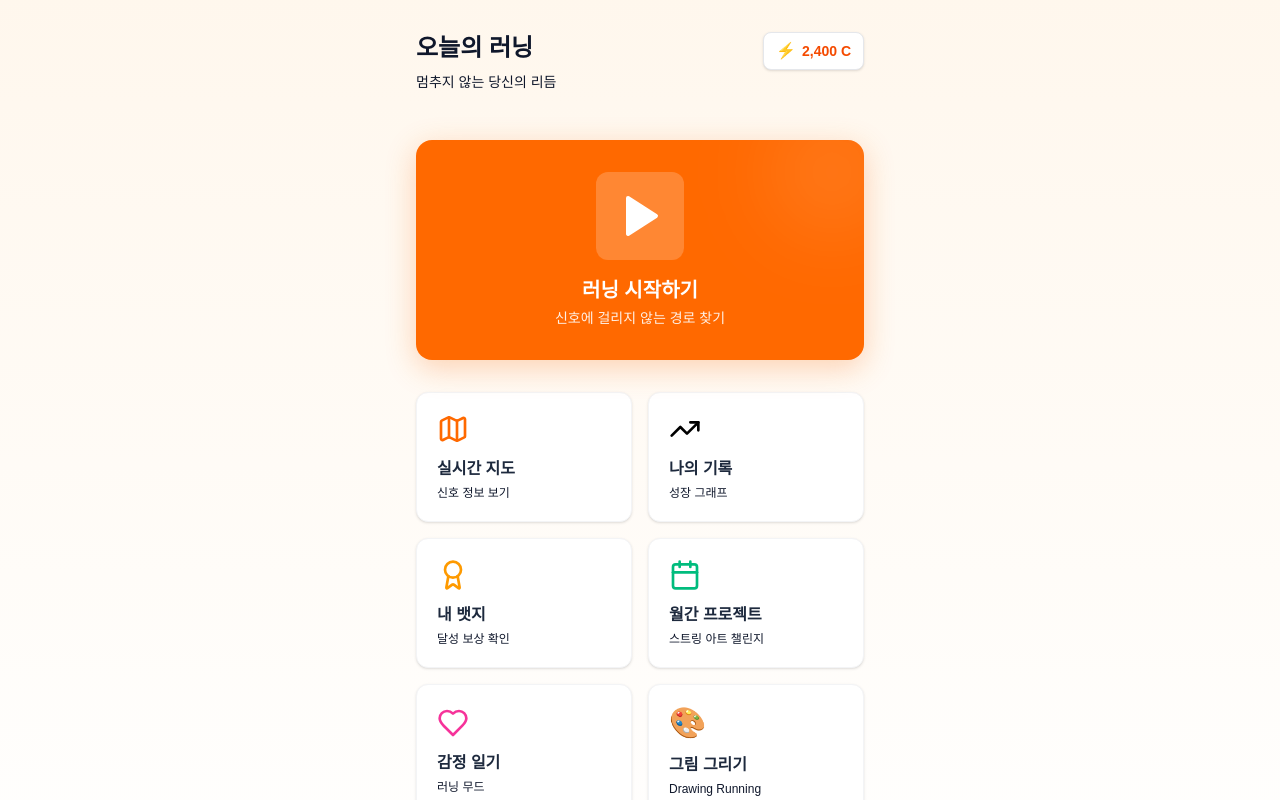
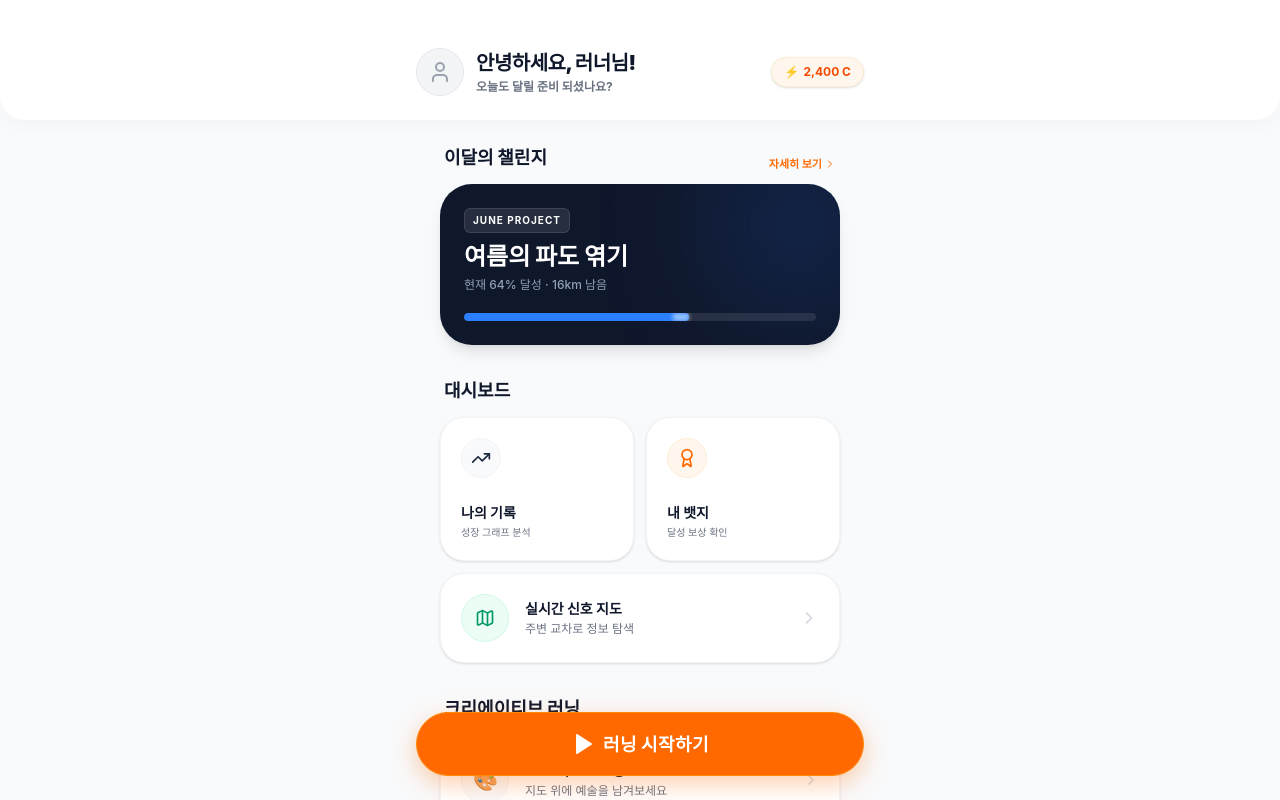
Before and after one commit to 1053min/techno, a React (Vite) app: page / in a window 1280 px wide. Shown: the top 800 px of the page. Built offline with nearby package versions, Linux system fonts and the light colour scheme; a web font is replaced by a local one.

Commit message:
UI 개선

```diff
--- a/src/app/components/HomePage.tsx
+++ b/src/app/components/HomePage.tsx
@@ -1,107 +1,150 @@
-import { Play, TrendingUp, Map, Heart, Award, Calendar } from "lucide-react";
+import { Play, TrendingUp, Map, Award, ChevronRight, User } from "lucide-react";
 import { useNavigate } from "react-router";
 
 export function HomePage() {
   const navigate = useNavigate();
 
   return (
-    <div className="min-h-screen bg-gradient-to-b from-orange-50 to-white px-6 py-8">
-      <div className="max-w-md mx-auto">
-        {/* Header */}
-        <div className="flex justify-between items-start mb-12">
+    <div className="min-h-screen bg-gray-50 pb-28 font-sans text-slate-900 relative">
+      {/* Header Section */}
+      <header className="bg-white px-6 pt-12 pb-6 rounded-b-3xl shadow-[0_4px_20px_rgba(0,0,0,0.03)] mb-6">
+        <div className="max-w-md mx-auto flex justify-between items-center">
+          <div className="flex items-center gap-3">
+            <div className="w-12 h-12 bg-gray-100 rounded-full flex items-center justify-center overflow-hidden border border-gray-200">
+              <User className="size-6 text-gray-400" />
+            </div>
             <div>
-            <h1 className="mb-2 text-2xl font-black text-slate-900">오늘의 러닝</h1>
-            <p className="text-muted-foreground text-sm">멈추지 않는 당신의 리듬</p>
-          </div>
-          {/* ⚡ 크레딧 시스템 Mock-up */}
-          <div className="flex items-center gap-1.5 bg-white border border-gray-200 px-3 py-1.5 rounded-lg shadow-sm">
-            <span className="text-base">⚡</span>
-            <span className="font-bold text-orange-600 text-sm">2,400 C</span>
+              <h1 className="text-xl font-black tracking-tight text-slate-900">안녕하세요, 러너님!</h1>
+              <p className="text-xs font-bold text-gray-500 mt-0.5">오늘도 달릴 준비 되셨나요?</p>
             </div>
           </div>
+          <div className="bg-orange-50 text-orange-600 px-3 py-1.5 rounded-full text-xs font-bold flex items-center gap-1 border border-orange-100 shadow-sm">
+            <span>⚡</span> 2,400 C
+          </div>
+        </div>
+      </header>
 
-        {/* Main Action */}
+      <main className="max-w-md mx-auto px-6 space-y-8">
+
+        {/* Hero Section - Monthly Challenge */}
+        <section>
+          <div className="flex justify-between items-end mb-3 px-1">
+            <h2 className="text-lg font-black text-slate-900">이달의 챌린지</h2>
+            <button onClick={() => navigate("/monthly-project")} className="text-[11px] font-bold text-orange-500 flex items-center hover:text-orange-600">
+              자세히 보기 <ChevronRight className="size-3 ml-0.5" />
+            </button>
+          </div>
+          <div
+            onClick={() => navigate("/monthly-project")}
+            className="w-full bg-slate-900 rounded-[2rem] p-6 relative overflow-hidden cursor-pointer shadow-lg active:scale-[0.98] transition-transform"
+          >
+            <div className="absolute top-0 right-0 -mt-10 -mr-10 w-40 h-40 bg-blue-500/20 rounded-full blur-3xl pointer-events-none"></div>
+            <div className="relative z-10">
+              <div className="bg-white/10 backdrop-blur-md w-fit px-2 py-1 rounded-md text-[10px] font-bold text-white mb-2 uppercase tracking-widest border border-white/10">
+                June Project
+              </div>
+              <h3 className="text-2xl font-black text-white mb-1">여름의 파도 엮기</h3>
+              <p className="text-xs text-slate-400 font-medium mb-5">현재 64% 달성 · 16km 남음</p>
+
+              <div className="w-full bg-white/10 h-2 rounded-full overflow-hidden">
+                <div className="bg-blue-500 h-full w-[64%] rounded-full relative">
+                  <div className="absolute top-0 right-0 w-4 h-full bg-white/50 blur-[2px]"></div>
+                </div>
+              </div>
+            </div>
+          </div>
+        </section>
+
+        {/* Dashboard Categories (Asymmetric Grid) */}
+        <section>
+          <h2 className="text-lg font-black text-slate-900 mb-3 px-1">대시보드</h2>
+          <div className="grid grid-cols-2 gap-3">
             <button
-          onClick={() => navigate("/routes", { state: { tab: 'recommend' } })}
-          className="w-full bg-orange-500 text-white rounded-2xl p-8 mb-8 shadow-[0_8px_30px_rgb(249,115,22,0.3)] hover:shadow-[0_8px_30px_rgb(249,115,22,0.4)] transition-all active:scale-[0.98] text-left relative overflow-hidden"
+              onClick={() => navigate("/history")}
+              className="bg-white p-5 rounded-3xl border border-gray-100 shadow-sm flex flex-col justify-between h-36 active:scale-[0.98] transition-transform text-left hover:shadow-md"
             >
-          <div className="absolute top-0 right-0 -mr-8 -mt-8 w-32 h-32 bg-white/10 rounded-full blur-2xl"></div>
-          <div className="flex flex-col items-center gap-4">
-            <div className="bg-white/20 rounded-xl p-5">
-              <Play className="size-12" fill="white" />
+              <div className="w-10 h-10 rounded-full bg-gray-50 flex items-center justify-center border border-gray-100">
+                <TrendingUp className="size-5 text-slate-800" />
               </div>
-            <div className="text-center">
-              <div className="text-xl font-bold mb-1">러닝 시작하기</div>
-              <div className="text-sm opacity-90 font-medium">신호에 걸리지 않는 경로 찾기</div>
-            </div>
+              <div>
+                <div className="font-bold text-sm text-slate-900 mb-0.5">나의 기록</div>
+                <div className="text-[10px] text-gray-500 font-medium">성장 그래프 분석</div>
               </div>
             </button>
 
-        {/* Quick Stats Grid */}
-        <div className="grid grid-cols-2 gap-4">
             <button
-            onClick={() => navigate("/map")}
-            className="bg-white rounded-xl p-5 shadow-sm hover:shadow-md transition-all active:scale-[0.98] text-left border border-gray-100"
+              onClick={() => navigate("/badges")}
+              className="bg-white p-5 rounded-3xl border border-gray-100 shadow-sm flex flex-col justify-between h-36 active:scale-[0.98] transition-transform text-left hover:shadow-md"
             >
-            <Map className="size-8 text-orange-500 mb-3" />
-            <div className="font-bold text-slate-800 mb-1">실시간 지도</div>
-            <div className="text-xs text-muted-foreground">신호 정보 보기</div>
+              <div className="w-10 h-10 rounded-full bg-orange-50 flex items-center justify-center border border-orange-100">
+                <Award className="size-5 text-orange-500" />
+              </div>
+              <div>
+                <div className="font-bold text-sm text-slate-900 mb-0.5">내 뱃지</div>
+                <div className="text-[10px] text-gray-500 font-medium">달성 보상 확인</div>
+              </div>
             </button>
 
             <button
-            onClick={() => navigate("/history")}
-            className="bg-white rounded-xl p-5 shadow-sm hover:shadow-md transition-all active:scale-[0.98] text-left border border-gray-100"
+              onClick={() => navigate("/map")}
+              className="col-span-2 bg-white p-5 rounded-3xl border border-gray-100 shadow-sm flex items-center justify-between active:scale-[0.98] transition-transform text-left hover:shadow-md"
             >
-            <TrendingUp className="size-8 text-black mb-3" />
-            <div className="font-bold text-slate-800 mb-1">나의 기록</div>
-            <div className="text-xs text-muted-foreground">성장 그래프</div>
+              <div className="flex items-center gap-4">
+                <div className="w-12 h-12 rounded-full bg-emerald-50 flex items-center justify-center border border-emerald-100">
+                  <Map className="size-5 text-emerald-600" />
+                </div>
+                <div>
+                  <div className="font-bold text-sm text-slate-900 mb-0.5">실시간 신호 지도</div>
+                  <div className="text-xs text-gray-500 font-medium">주변 교차로 정보 탐색</div>
+                </div>
+              </div>
+              <ChevronRight className="size-5 text-gray-300" />
+            </button>
+          </div>
+        </section>
+
+        {/* Creative & Labs */}
+        <section>
+           <h2 className="text-lg font-black text-slate-900 mb-3 px-1">크리에이티브 러닝</h2>
+           <div className="space-y-3">
+             <button
+                onClick={() => navigate("/routes", { state: { tab: 'drawing' } })}
+                className="w-full bg-white p-5 rounded-3xl border border-gray-100 shadow-sm flex items-center gap-4 active:scale-[0.98] transition-transform text-left hover:shadow-md"
+              >
+                <div className="w-12 h-12 bg-gray-50 rounded-full flex items-center justify-center text-xl border border-gray-100">🎨</div>
+                <div className="flex-1">
+                  <div className="font-bold text-sm text-slate-900 mb-0.5">GPS 아트 드로잉</div>
+                  <div className="text-xs text-gray-500 font-medium">지도 위에 예술을 남겨보세요</div>
+                </div>
+                <ChevronRight className="size-4 text-gray-300" />
               </button>
 
-          {/* 🔥 뱃지 버튼 추가 */}
               <button
-            onClick={() => navigate("/badges")}
-            className="bg-white rounded-xl p-5 shadow-sm hover:shadow-md transition-all active:scale-[0.98] text-left border border-gray-100"
+                onClick={() => navigate("/beta-routes")}
+                className="w-full bg-slate-900 text-white p-5 rounded-3xl shadow-md flex items-center gap-4 active:scale-[0.98] transition-transform text-left hover:bg-black"
               >
-            <Award className="size-8 text-amber-500 mb-3" />
-            <div className="font-bold text-slate-800 mb-1">내 뱃지</div>
-            <div className="text-xs text-muted-foreground">달성 보상 확인</div>
-          </button>
-
-          {/* 🔥 월간 프로젝트 버튼 추가 */}
-          <button
-            onClick={() => navigate("/monthly-project")}
-            className="bg-white rounded-xl p-5 shadow-sm hover:shadow-md transition-all active:scale-[0.98] text-left border border-gray-100"
-          >
-            <Calendar className="size-8 text-emerald-500 mb-3" />
-            <div className="font-bold text-slate-800 mb-1">월간 프로젝트</div>
-            <div className="text-xs text-muted-foreground">스트링 아트 챌린지</div>
-          </button>
-
-          <button className="bg-white rounded-xl p-5 shadow-sm hover:shadow-md transition-all active:scale-[0.98] text-left border border-gray-100">
-            <Heart className="size-8 text-pink-500 mb-3" />
-            <div className="font-bold text-slate-800 mb-1">감정 일기</div>
-            <div className="text-xs text-muted-foreground">러닝 무드</div>
-          </button>
-
-          {/* 🔥 요구사항 반영: '그림 그리기' 버튼을 누르면 드로잉 러닝 탭 상태를 가지고 페이지 이동 */}
-          <button
-            onClick={() => navigate("/routes", { state: { tab: 'drawing' } })}
-            className="bg-white rounded-xl p-5 shadow-sm hover:shadow-md transition-all active:scale-[0.98] text-left border border-gray-100 hover:ring-2 hover:ring-orange-500/20"
-          >
-            <div className="text-3xl mb-3">🎨</div>
-            <div className="font-bold text-slate-800 mb-1">그림 그리기</div>
-            <div className="text-xs text-muted-foreground">Drawing Running</div>
+                <div className="w-12 h-12 bg-white/10 rounded-full flex items-center justify-center text-xl border border-white/10">🧪</div>
+                <div className="flex-1">
+                  <div className="font-bold text-sm mb-0.5">베타 기능 연구소</div>
+                  <div className="text-xs text-gray-400 font-medium">새로운 기능을 먼저 체험하세요</div>
+                </div>
+                <ChevronRight className="size-4 text-gray-500" />
               </button>
            </div>
+        </section>
+      </main>
 
-        {/* 🔥 베타 기능 테스트 랩 버튼 */}
+      {/* Floating Action Button (Start Running) */}
+      <div className="fixed bottom-6 left-0 right-0 px-6 z-50 flex justify-center pointer-events-none">
+        <div className="max-w-md w-full pointer-events-auto">
           <button
-          onClick={() => navigate("/beta-routes")}
-          className="mt-6 w-full bg-slate-900 text-white rounded-xl p-4 shadow-md hover:bg-black transition-all active:scale-[0.98] text-center flex items-center justify-center gap-2"
+            onClick={() => navigate("/routes", { state: { tab: 'recommend' } })}
+            className="w-full bg-orange-500 text-white rounded-full py-4 px-6 shadow-[0_8px_25px_rgb(249,115,22,0.35)] hover:shadow-[0_8px_30px_rgb(249,115,22,0.5)] hover:-translate-y-1 transition-all active:scale-[0.98] flex items-center justify-center gap-2 border border-orange-400"
           >
-          <span className="text-xl">🧪</span>
-          <span className="font-bold text-sm">베타 기능 테스트 랩 진입</span>
+            <Play className="size-6" fill="white" />
+            <span className="font-black tracking-wide text-lg mt-0.5">러닝 시작하기</span>
           </button>
+        </div>
       </div>
     </div>
   );
```
Lines whose indentation alone changed are shown as unchanged.
